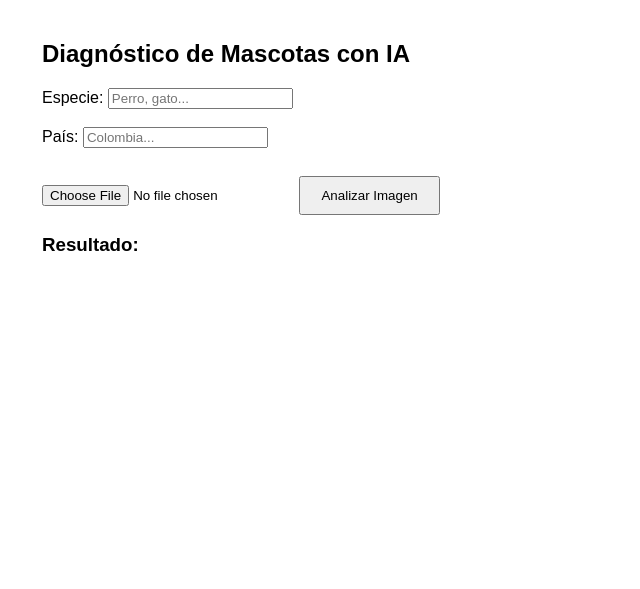
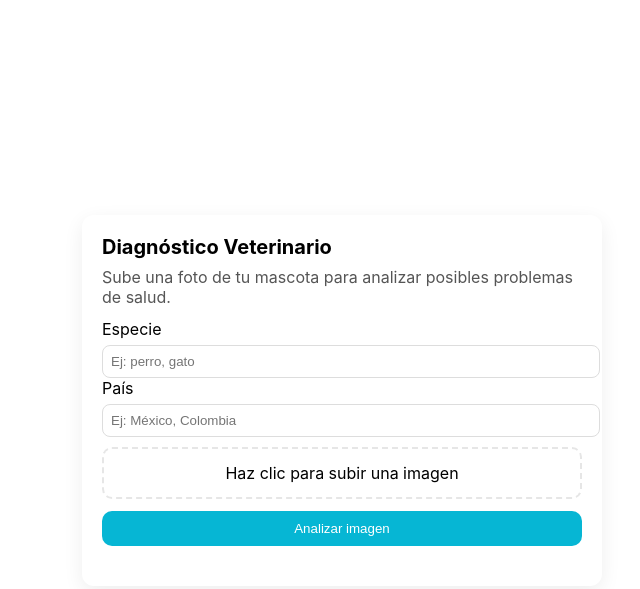
Before and after one commit to mikupetstore-create/diagnostico, a website: page public/index.html in a window 1280 px wide. Shown: the whole page, without its empty margins (298-938 px from the left). Drawn offline with Linux system fonts and the light colour scheme.

Commit message:
Update index.html

```diff
--- a/public/index.html
+++ b/public/index.html
@@ -1,84 +1,109 @@
 <!DOCTYPE html>
 <html lang="es">
 <head>
-  <meta charset="UTF-8" />
-  <meta name="viewport" content="width=device-width, initial-scale=1.0" />
-  <title>Diagnóstico Mascota</title>
+<meta charset="UTF-8">
+<meta name="viewport" content="width=device-width, initial-scale=1.0">
+<title>Diagnóstico de Mascotas</title>
+
 <style>
-    body { font-family: Arial, sans-serif; padding: 20px; max-width: 600px; margin: auto; }
-    button { padding: 10px 20px; margin-top: 10px; cursor: pointer; }
-    #preview { width: 100%; margin-top: 15px; display: none; }
-    #result { margin-top: 20px; white-space: pre-wrap; }
+  body{font-family:Inter,system-ui,Arial;background:#fff;margin:0;padding:0;display:flex;align-items:center;justify-content:center;min-height:100vh}
+  .card{width:100%;max-width:480px;padding:20px;border-radius:12px;box-shadow:0 6px 20px rgba(0,0,0,.07)}
+  h1{margin:0 0 8px;font-size:20px}
+  p{margin:0 0 12px;color:#555}
+  .uploader{border:2px dashed #e6e6e6;padding:14px;border-radius:10px;text-align:center;cursor:pointer;margin-top:10px}
+  input[type=file]{display:none}
+  .preview{margin-top:12px;width:100%;height:260px;object-fit:cover;border-radius:8px;display:none}
+  .btn{display:inline-block;padding:10px 14px;border-radius:10px;background:#06b6d4;color:#fff;border:0;cursor:pointer;margin-top:12px;width:100%}
+  .loader{display:inline-block;border:4px solid #f3f3f3;border-top:4px solid #06b6d4;border-radius:50%;width:28px;height:28px;animation:spin .9s linear infinite;margin:auto}
+  @keyframes spin{to{transform:rotate(360deg)}}
 </style>
 </head>
+
 <body>
+<div class="card">
+  <h1>Diagnóstico Veterinario</h1>
+  <p>Sube una foto de tu mascota para analizar posibles problemas de salud.</p>
 
-  <h2>Diagnóstico de Mascotas con IA</h2>
+  <label>Especie</label>
+  <input id="species" type="text" placeholder="Ej: perro, gato" style="width:100%;padding:8px;margin-top:6px;border-radius:8px;border:1px solid #ddd">
 
-  <label>Especie:</label>
-  <input type="text" id="species" placeholder="Perro, gato..." /><br><br>
+  <label style="margin-top:10px">País</label>
+  <input id="country" type="text" placeholder="Ej: México, Colombia" style="width:100%;padding:8px;margin-top:6px;border-radius:8px;border:1px solid #ddd">
 
-  <label>País:</label>
-  <input type="text" id="country" placeholder="Colombia..." /><br><br>
+  <div class="uploader" onclick="document.getElementById('imageInput').click()">
+    Haz clic para subir una imagen
+    <input id="imageInput" type="file" accept="image/*">
+  </div>
 
-  <input type="file" id="imageInput" accept="image/*" />
+  <img id="preview" class="preview"/>
 
-  <img id="preview" />
+  <button class="btn" onclick="sendImage()">Analizar imagen</button>
 
-  <button onclick="diagnose()">Analizar Imagen</button>
-
-  <h3>Resultado:</h3>
-  <div id="result"></div>
+  <div id="result" style="margin-top:20px;text-align:center;"></div>
+</div>
 
 <script>
-    const input = document.getElementById("imageInput");
+// PREVIEW
+document.getElementById("imageInput").addEventListener("change", e => {
+  const file = e.target.files[0];
+  if (!file) return;
   const preview = document.getElementById("preview");
+  preview.src = URL.createObjectURL(file);
+  preview.style.display = "block";
+});
 
-    // Mostrar vista previa
-    input.addEventListener("change", () => {
-      const file = input.files[0];
-      if (!file) return;
+// ENVÍO A LA API
+async function sendImage() {
+  const file = document.getElementById("imageInput").files[0];
+  const species = document.getElementById("species").value;
+  const country = document.getElementById("country").value;
 
+  const resultDiv = document.getElementById("result");
+
+  if (!file) {
+    alert("Debes seleccionar una imagen.");
+    return;
+  }
+
+  resultDiv.innerHTML = '<div class="loader"></div>';
+
+  // Convertir a BASE64
+  const base64 = await new Promise((resolve, reject) => {
     const reader = new FileReader();
-      reader.onload = () => {
-        preview.src = reader.result;
-        preview.style.display = "block";
-      };
+    reader.onload = () => resolve(reader.result);
+    reader.onerror = reject;
     reader.readAsDataURL(file);
   });
 
-    async function diagnose() {
-      const file = input.files[0];
-      const species = document.getElementById("species").value;
-      const country = document.getElementById("country").value;
+  const body = {
+    image: base64,
+    species,
+    country
+  };
 
-      if (!file) {
-        alert("Sube una imagen");
+  try {
+    const res = await fetch("/api/diagnose", {
+      method: "POST",
+      headers: { "Content-Type": "application/json" },
+      body: JSON.stringify(body)
+    });
+
+    const data = await res.json();
+
+    if (data.error) {
+      resultDiv.innerHTML = `<p style="color:red">${data.error}</p>`;
       return;
     }
 
-      const reader = new FileReader();
-      reader.onload = async () => {
-        const base64 = reader.result;
+    resultDiv.innerHTML = `
+      <h3>Diagnóstico</h3>
+      <p>${data.diagnosis}</p>
+    `;
 
-        const response = await fetch("/api/diagnose", {
-          method: "POST",
-          headers: { "Content-Type": "application/json" },
-          body: JSON.stringify({
-            image: base64,
-            species,
-            country
-          })
-        });
-
-        const data = await response.json();
-        document.getElementById("result").innerText =
-          data.diagnosis || data.error || "Error desconocido";
-      };
-
-      reader.readAsDataURL(file);
+  } catch (err) {
+    resultDiv.innerHTML = `<p style="color:red">Error de conexión</p>`;
+  }
 }
 </script>
-
 </body>
 </html>
```
Lines whose indentation alone changed are shown as unchanged.
